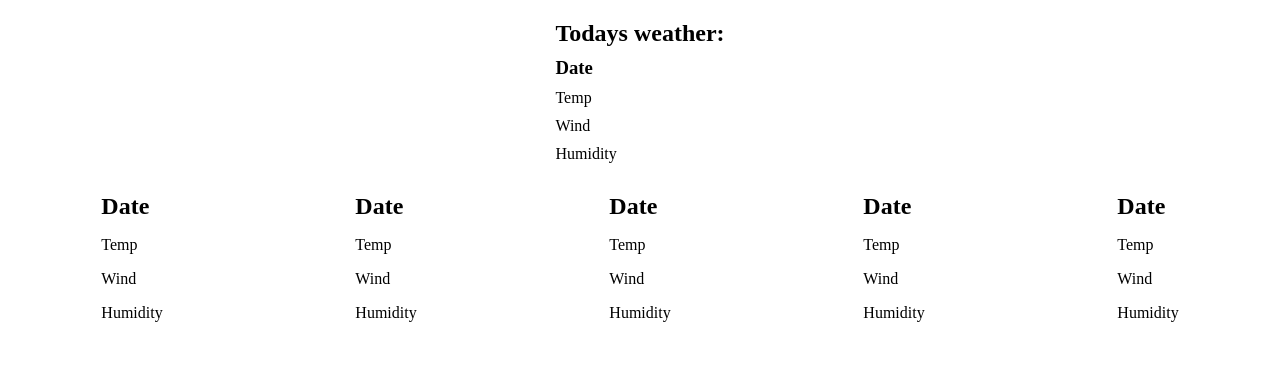
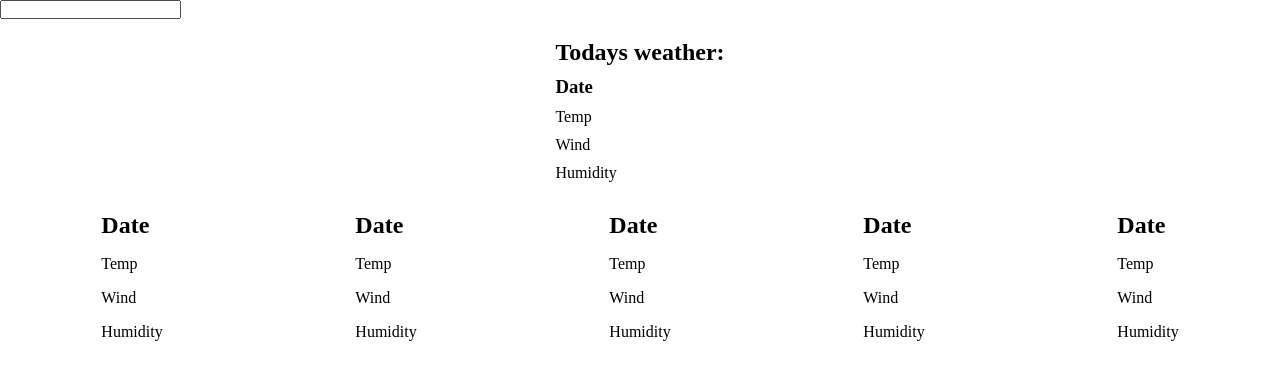
Before and after one commit to Apjuve/Elclima, a React (Create React App) app in the folder clima/: page / in a window 1280 px wide. Shown: the top 380 px of the page. Built offline with nearby package versions, Linux system fonts and the light colour scheme.

Commit message:
created search component

```diff
--- a/clima/src/App.js
+++ b/clima/src/App.js
@@ -1,11 +1,13 @@
-
 import './App.css';
 import Grid from './components/Grid';
+import Search from './components/Search'
+
 
 function App() {
   return (
     <div className='container'>
       <main className='main'>
+        <Search />
         <Grid />
       </main>
     </div>
--- /dev/null
+++ b/clima/src/components/Search.js
@@ -0,0 +1,13 @@
+import { useState } from "react";
+
+const Search = () => {
+    return (
+        <div>
+            <form action="submit" className="search-form">
+                <input type="text" className="search" />
+            </form>
+        </div>
+    )
+}
+
+export default Search
```
